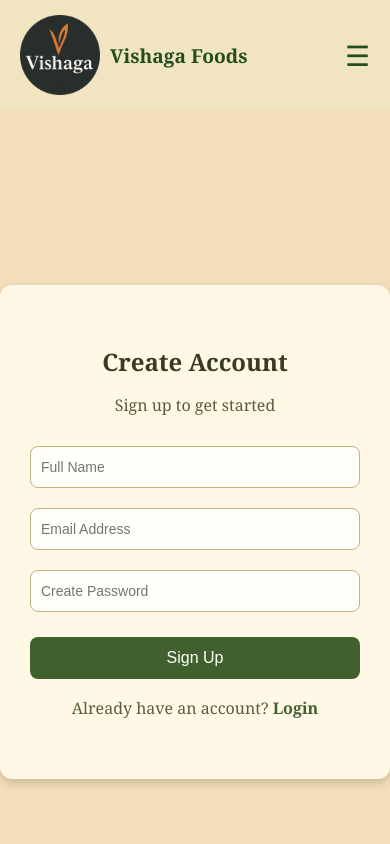
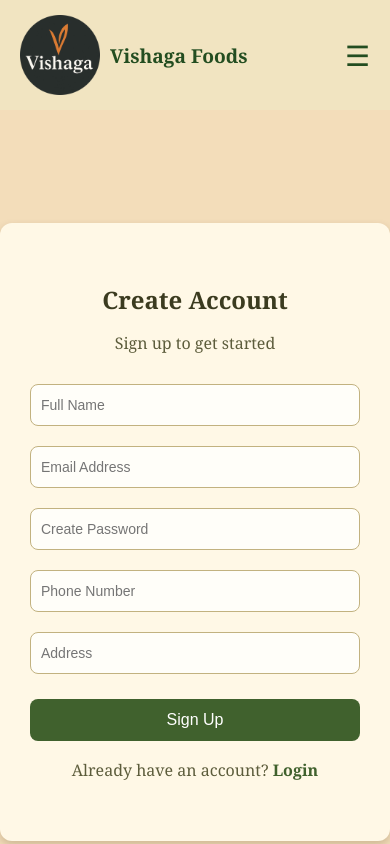
Before and after one commit to Heedhive/Vishaga-Front-End, a React (Create React App) app: page /signup in a window 390 px wide. Shown: the top 844 px of the page. Built offline with nearby package versions, Linux system fonts and the light colour scheme.

Commit message:
added phone number

```diff
--- a/src/page/auth/signup.js
+++ b/src/page/auth/signup.js
@@ -1,14 +1,16 @@
-import React, { useState } from 'react';
-import { useNavigate, Link } from 'react-router-dom';
-import './signup.css'; // same CSS can be reused from login
-import { DOMAIN_URL } from '../../constant';
+import React, { useState } from "react";
+import { useNavigate, Link } from "react-router-dom";
+import "./signup.css"; // same CSS can be reused from login
+import { DOMAIN_URL } from "../../constant";
 
 export function Signup({ setIsLoggedIn }) {
   const navigate = useNavigate();
-  const [username, setUsername] = useState('');
-  const [email, setEmail] = useState('');
-  const [password, setPassword] = useState('');
-  const [error, setError] = useState('');
+  const [username, setUsername] = useState("");
+  const [email, setEmail] = useState("");
+  const [password, setPassword] = useState("");
+  const [phoneNumber, setPhoneNumber] = useState("");
+  const [address, setAddress] = useState("");
+  const [error, setError] = useState("");
 
   const handleSignup = () => {
     if (!username || !email || !password) {
@@ -19,14 +21,14 @@ export function Signup({ setIsLoggedIn }) {
     fetch(`${DOMAIN_URL}signup`, {
       method: "POST",
       headers: {
-        "Content-Type": "application/json"
+        "Content-Type": "application/json",
       },
-      body: JSON.stringify({ username, email, password })
+      body: JSON.stringify({ username, email, password, phone_number: phoneNumber, address}),
     })
       .then((res) => res.json())
       .then((data) => {
         if (data.message === "Signup successful" && data.token) {
-          localStorage.setItem('auth_token', data.token);
+          localStorage.setItem("auth_token", data.token);
           setIsLoggedIn(true);
           navigate("/home");
         } else {
@@ -50,19 +52,36 @@ export function Signup({ setIsLoggedIn }) {
           placeholder="Full Name"
           value={username}
           onChange={(e) => setUsername(e.target.value)}
+          required
         />
         <input
           type="email"
           placeholder="Email Address"
           value={email}
           onChange={(e) => setEmail(e.target.value)}
+          required
         />
         <input
           type="password"
           placeholder="Create Password"
           value={password}
           onChange={(e) => setPassword(e.target.value)}
+          required
         />
+        <input
+          type="number"
+          placeholder="Phone Number"
+          value={phoneNumber}
+          onChange={(e) => setPhoneNumber(e.target.value)}
+          required
+        />
+        <input
+          type="text"
+          placeholder="Address"
+          value={address}
+          onChange={(e) => setAddress(e.target.value)}
+          required
+          />
         <button onClick={handleSignup}>Sign Up</button>
         <p className="login-text">
           Already have an account? <Link to="/login">Login</Link>
```
